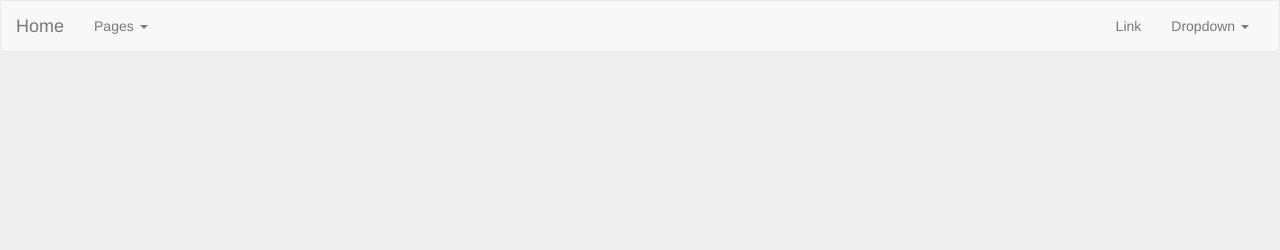
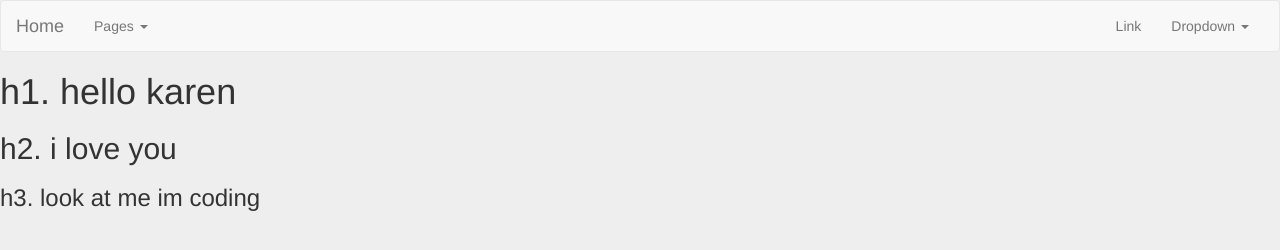
Before and after one commit to scottsilvi/paw, a plain HTML site: page pages/typography.html in a window 1280 px wide. Drawn offline with nearby package versions, Linux system fonts and the light colour scheme.

Commit message:
start some typography and updated readme

```diff
--- a/pages/typography.html
+++ b/pages/typography.html
@@ -18,6 +18,9 @@
 </head>
 <body class="typography">
 <header class="header"></header>
+<h1>h1. hello karen</h1>
+<h2>h2. i love you</h2>
+<h3>h3. look at me im coding</h3>
 <!-- jQuery (necessary for Bootstrap's JavaScript plugins) -->
 <script src="https://ajax.googleapis.com/ajax/libs/jquery/1.11.0/jquery.min.js"></script>
 <!-- Include all compiled plugins (below), or include individual files as needed -->
```
Also changed, not shown: 1 other file.
